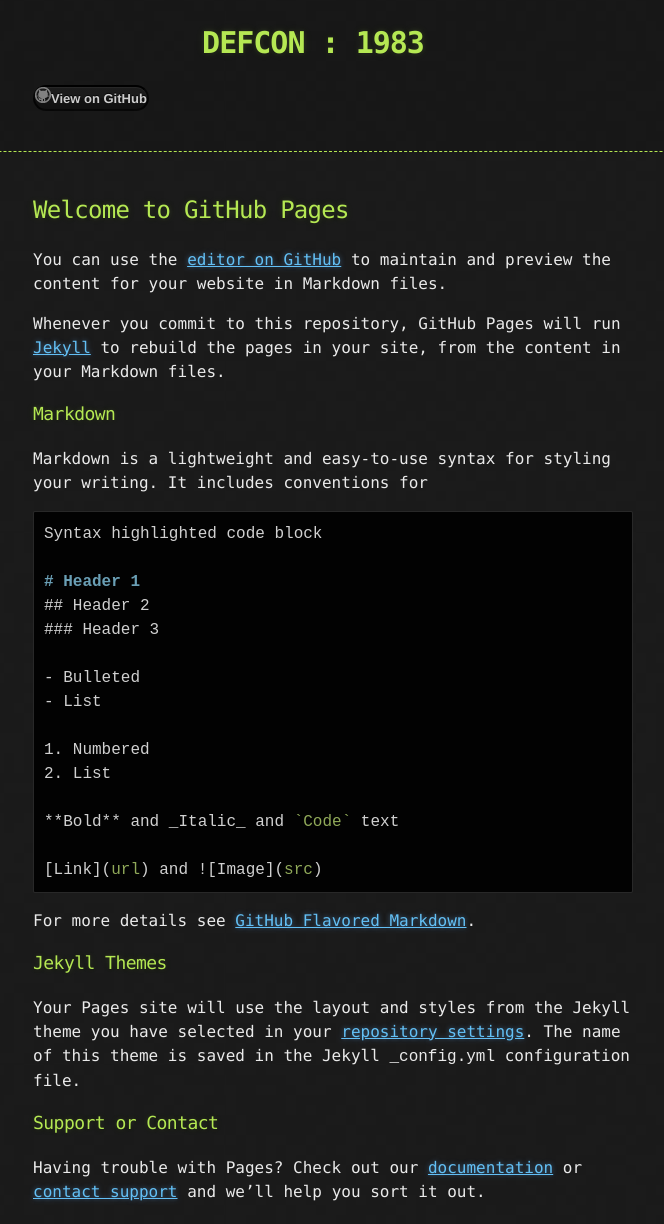
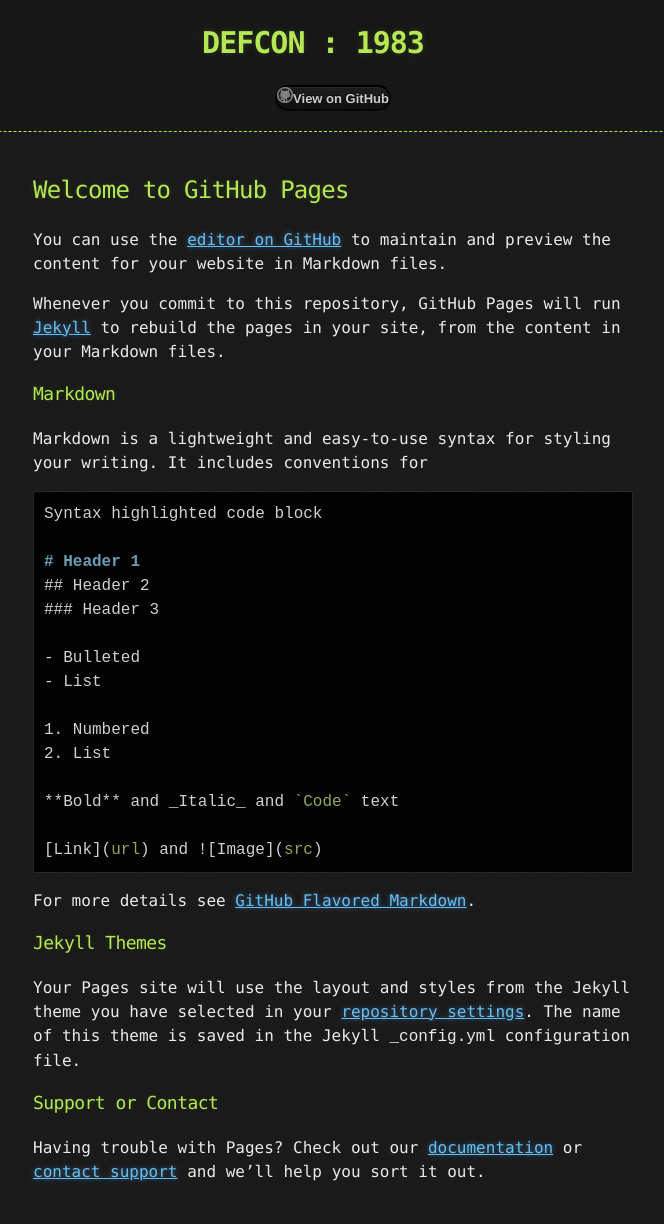
Before and after one commit to mdblabs/DEFCON1983, a Jekyll site: the page built from README.md, in a window 1280 px wide. Shown: the whole page, without its empty margins (307-971 px from the left). Built offline with Jekyll 4.4.1, drawn with Linux system fonts in a browser that asks for light colours; our own code applies the rules of GitHub Pages for plain Markdown files; the repository's description, which GitHub fills in, is left out.

Commit message:
Centered button

```diff
--- a/_layouts/default.html
+++ b/_layouts/default.html
@@ -16,13 +16,9 @@
 									        <h1>DEFCON : 1983</h1>
 										        <h2>{{ site.description | default: site.github.project_tagline }}</h2>
 
-											        <section id="downloads">
-													          {% if site.show_downloads %}
-														              <a href="{{ site.github.zip_url }}" class="btn">Download as .zip</a>
-															                  <a href="{{ site.github.tar_url }}" class="btn">Download as .tar.gz</a>
-																	            {% endif %}
-																		              <a href="{{ site.github.repository_url }}" class="btn btn-github"><span class="icon"></span>View on GitHub</a>
-																			              </section>
+											        <div id="downloads" style="text-align:center;">
+													          <a href="{{ site.github.repository_url }}" class="btn btn-github"><span class="icon"></span>View on GitHub</a>
+                                                    </div>
 																				            </div>
 																					        </header>
 
```
